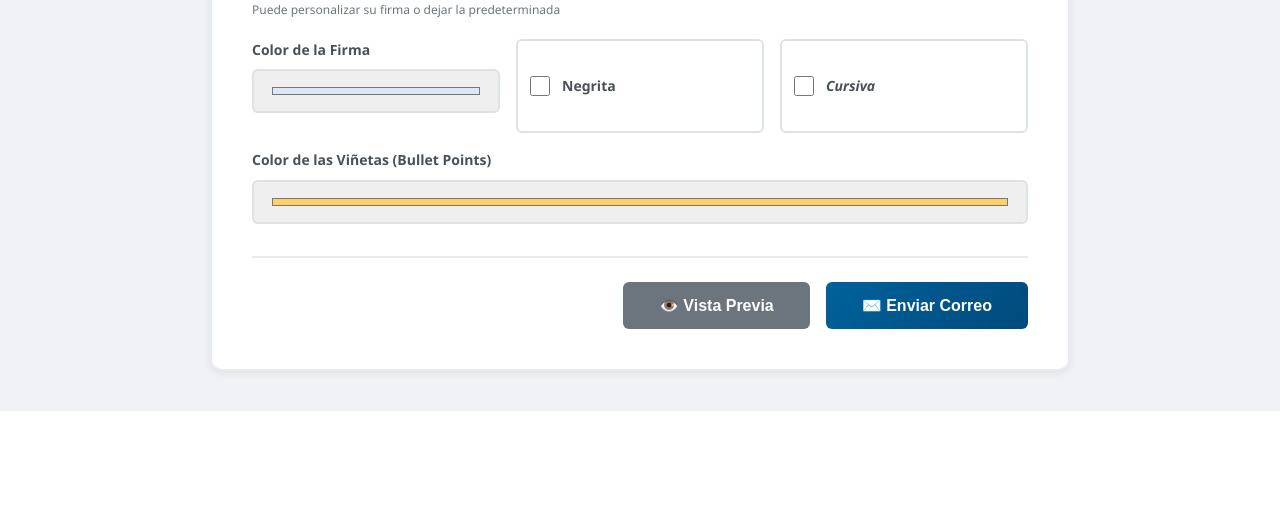
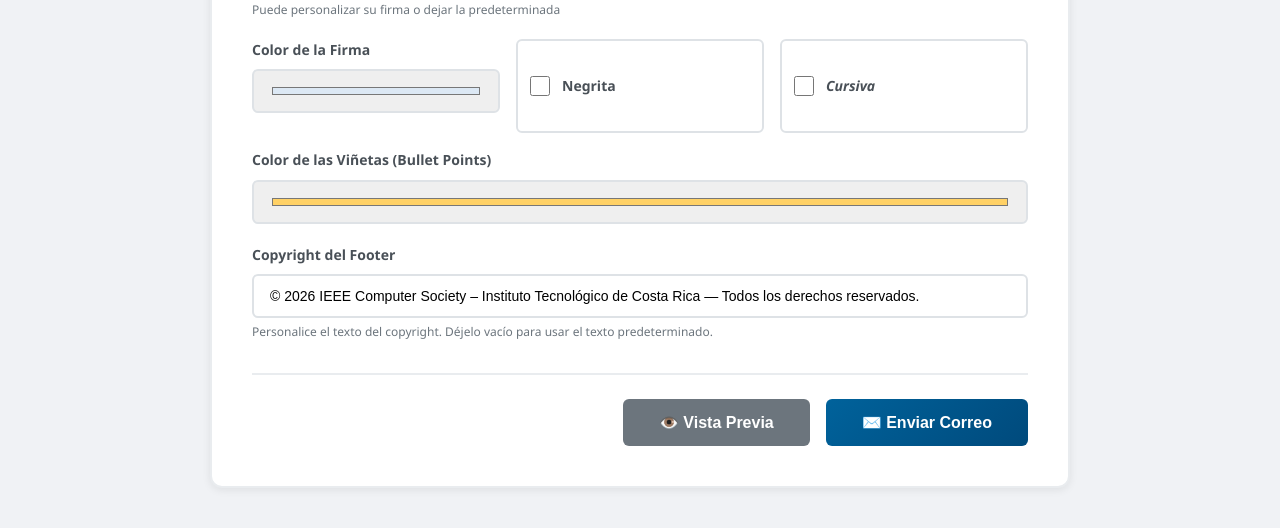
Before and after one commit to CS-TEC-IEEE-Costa-Rica/Correos, a Flask app: page /correo_personalizado in a window 1280 px wide. Shown: the part 1968-2496 px from the top of the page. Before the commit the page ends 2379 px from the top, so only its background shows below. Run offline with Flask 3, Linux system fonts and the light colour scheme; some libraries are stand-ins or nearby versions.

Commit message:
Agregue CC, y cambio de Copyright

```diff
--- a/app.py
+++ b/app.py
@@ -46,7 +46,8 @@ IEEE_CS_LOGO_PATH = os.path.join(IMAGES_DIR, "ieee cs imagen.png")
 IEEE_CR_LOGO_PATH = os.path.join(IMAGES_DIR, "ieee costa rica.png")
 
 # Clave secreta para sesiones Flask
-SECRET_KEY = os.getenv("FLASK_SECRET_KEY", "dev-secret-key-change-in-production")
+SECRET_KEY = os.getenv(
+    "FLASK_SECRET_KEY", "dev-secret-key-change-in-production")
 
 # ==============================================================================
 # INICIALIZACIÓN DE LA APLICACIÓN FLASK
@@ -135,7 +136,8 @@ def inicializar_excel():
             df = df.fillna("")
 
             # Asegurar que "enviado" solo tenga "si" o "no"
-            df["enviado"] = df["enviado"].apply(lambda x: "si" if str(x).lower() in ["si", "sí", "yes", "1"] else "no")
+            df["enviado"] = df["enviado"].apply(lambda x: "si" if str(x).lower() in [
+                                                "si", "sí", "yes", "1"] else "no")
 
             # Guardar cambios
             return _escribir_excel_atomico(df)
@@ -224,11 +226,13 @@ def leer_contactos():
             if es_error_excel_corrupto(e):
                 if reparar_excel_corrupto():
                     try:
-                        df = pd.read_excel(EXCEL_PATH, engine="openpyxl").fillna("")
+                        df = pd.read_excel(
+                            EXCEL_PATH, engine="openpyxl").fillna("")
                         _excel_error_reportado = False
                         return df
                     except Exception as e2:
-                        print(f"[ERROR] Falló la lectura después de reparar Excel: {e2}")
+                        print(
+                            f"[ERROR] Falló la lectura después de reparar Excel: {e2}")
 
             return pd.DataFrame(columns=EXCEL_COLUMNS)
 
@@ -591,14 +595,16 @@ def enviar_correo(destinatario, empresa, contacto):
         with open(IEEE_LOGO_PATH, "rb") as logo_ieee:
             img_ieee = MIMEImage(logo_ieee.read())
             img_ieee.add_header("Content-ID", "<logo_ieee>")
-            img_ieee.add_header("Content-Disposition", "inline", filename="ieee.png")
+            img_ieee.add_header("Content-Disposition",
+                                "inline", filename="ieee.png")
             mensaje.attach(img_ieee)
 
     if incluir_logo_ieee_cs:
         with open(IEEE_CS_LOGO_PATH, "rb") as logo_ieee_cs:
             img_ieee_cs = MIMEImage(logo_ieee_cs.read())
             img_ieee_cs.add_header("Content-ID", "<logo_ieee_cs>")
-            img_ieee_cs.add_header("Content-Disposition", "inline", filename="ieee_cs.png")
+            img_ieee_cs.add_header("Content-Disposition",
+                                   "inline", filename="ieee_cs.png")
             mensaje.attach(img_ieee_cs)
 
     try:
@@ -679,18 +685,21 @@ def procesar_listas_para_email(html_content, viñetas_color="#ffd166"):
         return '\n'.join(tablas)
 
     # Procesar listas no ordenadas
-    html_content = re.sub(r'<ul[^>]*>(.*?)</ul>', convertir_ul, html_content, flags=re.DOTALL)
+    html_content = re.sub(r'<ul[^>]*>(.*?)</ul>',
+                          convertir_ul, html_content, flags=re.DOTALL)
 
     # Procesar listas ordenadas
-    html_content = re.sub(r'<ol[^>]*>(.*?)</ol>', convertir_ol, html_content, flags=re.DOTALL)
+    html_content = re.sub(r'<ol[^>]*>(.*?)</ol>',
+                          convertir_ol, html_content, flags=re.DOTALL)
 
     return html_content
 
 
 def generar_cuerpo_html_personalizado(detalle, firma, imagenes_seleccionadas, encabezado_titulo="",
-                                       encabezado_subtitulo="", firma_color="#dce8f4",
-                                       firma_estilos=None, viñetas_color="#ffd166",
-                                       color_encabezado="#00629B", color_cuerpo="#0b3f66"):
+                                      encabezado_subtitulo="", firma_color="#dce8f4",
+                                      firma_estilos=None, viñetas_color="#ffd166",
+                                      color_encabezado="#00629B", color_cuerpo="#0b3f66",
+                                      copyright=""):
     """
     Genera el cuerpo del correo personalizado en formato HTML con diseño institucional.
 
@@ -705,6 +714,7 @@ def generar_cuerpo_html_personalizado(detalle, firma, imagenes_seleccionadas, en
         viñetas_color: Color de los bullet points y números de lista
         color_encabezado: Color de fondo del encabezado
         color_cuerpo: Color de fondo del cuerpo del correo
+        copyright: Texto de copyright personalizado para el footer
     """
     if firma_estilos is None:
         firma_estilos = []
@@ -897,7 +907,7 @@ julio.barrios@ieee.org"""
                         <tr>
                             <td style="background-color: #f8f9fa; padding: 18px 40px; text-align: center; border-top: 1px solid #e9ecef;">
                                 <p style="margin: 0; font-size: 11px; color: #adb5bd; letter-spacing: 0.2px;">
-                                    &copy; {datetime.now().year} IEEE Computer Society – Instituto Tecnológico de Costa Rica &mdash; Todos los derechos reservados.
+                                    {copyright if copyright else f'&copy; {datetime.now().year} IEEE Computer Society – Instituto Tecnológico de Costa Rica &mdash; Todos los derechos reservados.'}
                                 </p>
                             </td>
                         </tr>
@@ -912,9 +922,9 @@ julio.barrios@ieee.org"""
 
 
 def enviar_correo_personalizado_smtp(destinatario, asunto, detalle, firma, imagenes_seleccionadas,
-                                    encabezado_titulo="", encabezado_subtitulo="",
-                                    firma_color="#dce8f4", firma_estilos=None, viñetas_color="#ffd166",
-                                    color_encabezado="#00629B", color_cuerpo="#0b3f66", cc_list=None):
+                                     encabezado_titulo="", encabezado_subtitulo="",
+                                     firma_color="#dce8f4", firma_estilos=None, viñetas_color="#ffd166",
+                                     color_encabezado="#00629B", color_cuerpo="#0b3f66", cc_list=None, copyright=""):
     """
     Envía un correo electrónico personalizado usando SMTP con TLS.
     Permite seleccionar las imágenes del encabezado y personalizar estilos de firma.
@@ -941,7 +951,8 @@ def enviar_correo_personalizado_smtp(destinatario, asunto, detalle, firma, image
         firma_estilos=firma_estilos,
         viñetas_color=viñetas_color,
         color_encabezado=color_encabezado,
-        color_cuerpo=color_cuerpo
+        color_cuerpo=color_cuerpo,
+        copyright=copyright
     )
 
     # Usamos multipart/related para soportar imágenes inline referenciadas por CID.
@@ -973,7 +984,8 @@ def enviar_correo_personalizado_smtp(destinatario, asunto, detalle, firma, image
             with open(img_path, "rb") as img_file:
                 img_data = MIMEImage(img_file.read())
                 img_data.add_header("Content-ID", f"<logo_{img_key}>")
-                img_data.add_header("Content-Disposition", "inline", filename=f"{img_key}.png")
+                img_data.add_header("Content-Disposition",
+                                    "inline", filename=f"{img_key}.png")
                 mensaje.attach(img_data)
 
     try:
@@ -987,7 +999,8 @@ def enviar_correo_personalizado_smtp(destinatario, asunto, detalle, firma, image
         destinatarios_envio = [destinatario]
         if cc_list:
             destinatarios_envio += cc_list
-        servidor.sendmail(EMAIL_REMITENTE, destinatarios_envio, mensaje.as_string())
+        servidor.sendmail(
+            EMAIL_REMITENTE, destinatarios_envio, mensaje.as_string())
         servidor.quit()
 
         return {"exito": True, "mensaje": f"Correo enviado exitosamente a {destinatario}"}
@@ -1052,7 +1065,8 @@ def contactos():
     if busqueda:
         patron = re.escape(busqueda)
         mascara_busqueda = (
-            df["empresa"].astype(str).str.contains(patron, case=False, na=False)
+            df["empresa"].astype(str).str.contains(
+                patron, case=False, na=False)
             | df["contacto"].astype(str).str.contains(patron, case=False, na=False)
             | df["correo"].astype(str).str.contains(patron, case=False, na=False)
         )
@@ -1071,9 +1085,11 @@ def contactos():
     ascendente = direccion == "asc"
     if ordenar_por == "excel":
         # Respeta el orden original del Excel usando el índice (id).
-        df = df.sort_values(by=["id"], ascending=[ascendente], kind="mergesort")
+        df = df.sort_values(by=["id"], ascending=[
+                            ascendente], kind="mergesort")
     elif ordenar_por == "estado":
-        df = df.sort_values(by=["estado_envio", "empresa"], ascending=[ascendente, True], kind="mergesort")
+        df = df.sort_values(by=["estado_envio", "empresa"], ascending=[
+                            ascendente, True], kind="mergesort")
     elif ordenar_por == "fecha_envio":
         # Para fecha vacía, usamos un extremo para que queden al final según el orden.
         fecha_tmp = pd.to_datetime(df["fecha_envio"], errors="coerce")
@@ -1081,12 +1097,15 @@ def contactos():
             fecha_tmp = fecha_tmp.fillna(pd.Timestamp.max)
         else:
             fecha_tmp = fecha_tmp.fillna(pd.Timestamp.min)
-        df = df.assign(_fecha_sort=fecha_tmp).sort_values(by=["_fecha_sort", "empresa"], ascending=[ascendente, True], kind="mergesort").drop(columns=["_fecha_sort"])
+        df = df.assign(_fecha_sort=fecha_tmp).sort_values(by=["_fecha_sort", "empresa"], ascending=[
+            ascendente, True], kind="mergesort").drop(columns=["_fecha_sort"])
     elif ordenar_por == "empresa":
-        df = df.sort_values(by=["empresa", "id"], ascending=[ascendente, True], kind="mergesort")
+        df = df.sort_values(by=["empresa", "id"], ascending=[
+                            ascendente, True], kind="mergesort")
     else:
         ordenar_por = "excel"
-        df = df.sort_values(by=["id"], ascending=[ascendente], kind="mergesort")
+        df = df.sort_values(by=["id"], ascending=[
+                            ascendente], kind="mergesort")
 
     total_filtrados = len(df)
     tam_pagina = 50
@@ -1129,7 +1148,6 @@ def contactos():
             "paginas_visibles": list(range(inicio_paginas, fin_paginas + 1)),
         },
     )
-
 
 
 @app.route("/agregar", methods=["POST"])
@@ -1255,7 +1273,8 @@ def eliminar(id):
         return redirect(url_for("contactos", **return_params))
 
     if eliminar_contacto(id):
-        flash(f"Contacto '{contacto['empresa']}' eliminado correctamente.", "success")
+        flash(
+            f"Contacto '{contacto['empresa']}' eliminado correctamente.", "success")
     else:
         flash("Error al eliminar el contacto.", "error")
 
@@ -1283,7 +1302,8 @@ def enviar_correo_personalizado():
     firma = request.form.get("firma", "").strip()
 
     # Nuevos campos personalizables
-    encabezado_titulo = request.form.get("encabezado_titulo", "IEEE Computer Society").strip()
+    encabezado_titulo = request.form.get(
+        "encabezado_titulo", "IEEE Computer Society").strip()
     encabezado_subtitulo = request.form.get("encabezado_subtitulo", "").strip()
 
     # Colores de firma
@@ -1293,6 +1313,9 @@ def enviar_correo_personalizado():
     # Colores de encabezado y cuerpo del correo
     color_encabezado = request.form.get("color_encabezado", "#00629B").strip()
     color_cuerpo = request.form.get("color_cuerpo", "#0b3f66").strip()
+
+    # Copyright personalizado del footer
+    copyright = request.form.get("copyright", "").strip()
 
     # Estilos de firma
     firma_estilos = request.form.getlist("firma_estilos")
@@ -1305,7 +1328,8 @@ def enviar_correo_personalizado():
     # Parsear lista de CC separada por comas o punto y coma
     cc_list = []
     if cc_raw:
-        cc_list = [c.strip().lower() for c in re.split(r'[;,]', cc_raw) if c.strip()]
+        cc_list = [c.strip().lower()
+                   for c in re.split(r'[;,]', cc_raw) if c.strip()]
 
     # Validar campos obligatorios
     if not destinatario:
@@ -1328,7 +1352,8 @@ def enviar_correo_personalizado():
     # Validar formato de CC (si se proporcionaron)
     for cc in cc_list:
         if not validar_correo(cc):
-            flash(f"El correo en CC '{cc}' no tiene un formato válido.", "error")
+            flash(
+                f"El correo en CC '{cc}' no tiene un formato válido.", "error")
             return redirect(url_for("correo_personalizado"))
 
     # Validar que haya al menos una imagen seleccionada
@@ -1350,6 +1375,7 @@ def enviar_correo_personalizado():
         viñetas_color=viñetas_color,
         color_encabezado=color_encabezado,
         color_cuerpo=color_cuerpo,
+        copyright=copyright,
         cc_list=cc_list
     )
 
@@ -1395,4 +1421,5 @@ def inicializar_sistema():
 if __name__ == "__main__":
     inicializar_sistema()
     # NOTA: Cambiar debug=False para entorno de producción
-    app.run(host="127.0.0.1", port=5000, debug=False)
+    port = int(os.getenv("FLASK_PORT", "5001"))
+    app.run(host="0.0.0.0", port=port, debug=False)
--- a/templates/correo_personalizado.html
+++ b/templates/correo_personalizado.html
@@ -625,6 +625,21 @@ julio.barrios@ieee.org"
                             style="height: 44px; cursor: pointer;"
                         >
                     </div>
+
+                    <div class="form-group-custom">
+                        <label class="form-label-custom" for="copyright">
+                            Copyright del Footer
+                        </label>
+                        <input
+                            type="text"
+                            id="copyright"
+                            name="copyright"
+                            class="form-input-custom"
+                            placeholder="© 2026 IEEE Computer Society – Instituto Tecnológico de Costa Rica — Todos los derechos reservados."
+                            value="© 2026 IEEE Computer Society – Instituto Tecnológico de Costa Rica — Todos los derechos reservados."
+                        >
+                        <p class="form-help-text">Personalice el texto del copyright. Déjelo vacío para usar el texto predeterminado.</p>
+                    </div>
                 </div>
 
                 <!-- Acciones del Formulario -->
```
Also changed, not shown: 1 other file.
